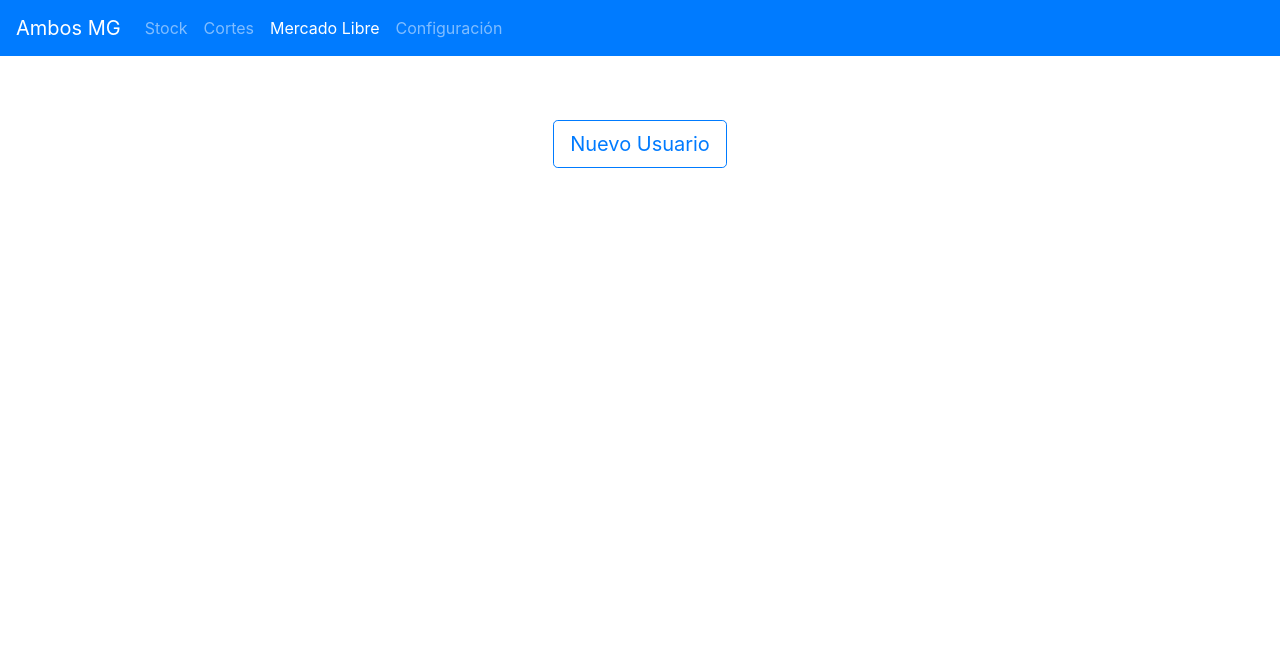
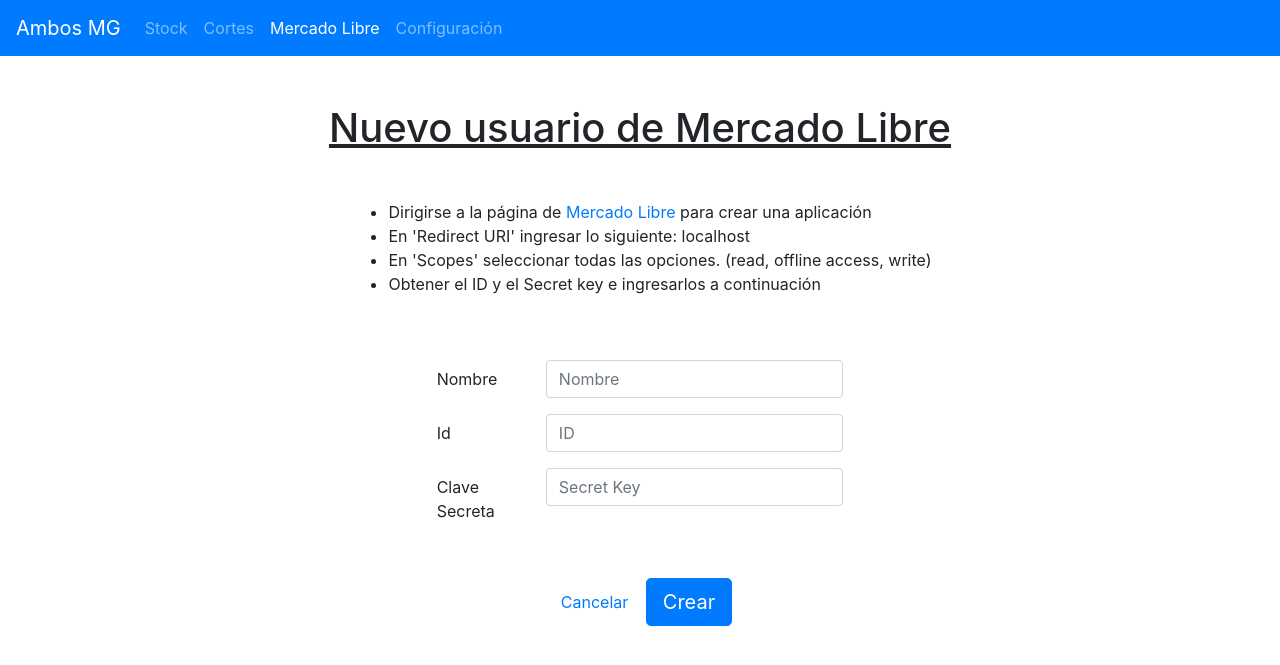
Before and after one commit to feldmatias/stockAmbosMG, a Django app: page /mercadolibre/usuarios/nuevo/ in a window 1280 px wide. Shown: the top 665 px of the page. Run offline with Django 3.2, Linux system fonts and the light colour scheme; some libraries are stand-ins or nearby versions.

Commit message:
create meli user template

```diff
--- /dev/null
+++ b/MercadoLibre/templates/mercadolibre/create_user.html
@@ -0,0 +1,55 @@
+{% extends 'base.html' %}
+
+{% block content %}
+
+    <h1 class="text-center my-5"><u>Nuevo usuario de Mercado Libre</u></h1>
+
+    <form method="POST" action="{% url 'mercadolibre:create_user' %}">
+        {% csrf_token %}
+
+        <div class="form-group row justify-content-center mb-5">
+            <ul>
+                <li>Dirigirse a la página de <a href="https://developers.mercadolibre.com.ar/devcenter" target="_blank">Mercado
+                    Libre</a> para crear una aplicación
+                </li>
+                <li>En 'Redirect URI' ingresar lo siguiente: {{ request.META.HTTP_HOST }}
+                </li>
+                <li>En 'Scopes' seleccionar todas las opciones. (read, offline access, write)
+                </li>
+                <li>Obtener el ID y el Secret key e ingresarlos a continuación
+                </li>
+            </ul>
+        </div>
+
+        <div class="form-group row justify-content-center">
+            <label for="inputUser" class="col-1 col-form-label">Nombre</label>
+            <div class="col-3">
+                <input type="text" class="form-control" id="inputUser" name="name" placeholder="Nombre"
+                       autocomplete="off" required>
+            </div>
+        </div>
+
+        <div class="form-group row justify-content-center">
+            <label for="appId" class="col-1 col-form-label">Id</label>
+            <div class="col-3">
+                <input type="text" class="form-control" id="appId" name="appId" placeholder="ID"
+                       autocomplete="off" required>
+            </div>
+        </div>
+
+        <div class="form-group row justify-content-center">
+            <label for="clientId" class="col-1 col-form-label">Clave Secreta</label>
+            <div class="col-3">
+                <input type="text" class="form-control" id="clientId" name="clientId" placeholder="Secret Key"
+                       autocomplete="off" required>
+            </div>
+        </div>
+
+        <div class="text-center my-5">
+            <a class="btn btn-link" href="{% url 'mercadolibre:index' %}">Cancelar</a>
+            <input type="submit" class="btn btn-primary btn-lg" value="Crear">
+        </div>
+
+    </form>
+
+{% endblock %}
--- a/MercadoLibre/templates/mercadolibre/index.html
+++ b/MercadoLibre/templates/mercadolibre/index.html
@@ -7,8 +7,7 @@
         {#    <a class="btn {% if state.0 == selected %} btn-secondary {% else %} btn-outline-secondary {% endif %} mt-3 mx-3 btn-lg"#}
         {#           href="{% url 'manufactures:list' state=state.0 %}">{{ state.1|title }}</a>#}
 
-        <a class="btn btn-outline-primary mt-3 mx-3 btn-lg" href="{% url 'mercadolibre:create_user' %}">Nuevo
-            Usuario</a>
+        <a class="btn btn-outline-primary mt-3 mx-3 btn-lg" href="{% url 'mercadolibre:create_user' %}">Nuevo Usuario</a>
 
     </div>
 
--- a/MercadoLibre/urls.py
+++ b/MercadoLibre/urls.py
@@ -1,10 +1,11 @@
 from django.urls import path
 
+from MercadoLibre.views.CreateMeliUserView import CreateMeliUserView
 from MercadoLibre.views.MeliIndexView import MeliIndexView
 
 app_name = 'mercadolibre'
 
 urlpatterns = [
     path('', MeliIndexView.as_view(), name='index'),
-    path('usuarios/nuevo/', MeliIndexView.as_view(), name='create_user'),
+    path('usuarios/nuevo/', CreateMeliUserView.as_view(), name='create_user'),
 ]
--- /dev/null
+++ b/MercadoLibre/views/CreateMeliUserView.py
@@ -0,0 +1,19 @@
+from django.shortcuts import render, redirect
+from django.views import View
+
+from MercadoLibre.models import MeliUser
+
+
+class CreateMeliUserView(View):
+
+    def get(self, request, *args, **kwargs):
+        return render(request, 'mercadolibre/create_user.html')
+
+    def post(self, request, *args, **kwargs):
+        name = request.POST.get('name')
+        app_id = request.POST.get('appId')
+        client_id = request.POST.get('clientId')
+
+        MeliUser.objects.create_user(name, app_id, client_id)
+
+        return redirect('mercadolibre:index')
```
Also changed, not shown: MercadoLibre/managers/MeliUserManager.py (added, +7 -0 lines), MercadoLibre/models/meli_user.py (+7 -3 lines), MercadoLibre/managers/__init__.py (added), MercadoLibre/migrations/0002_auto_20200614_1503.py (added).
